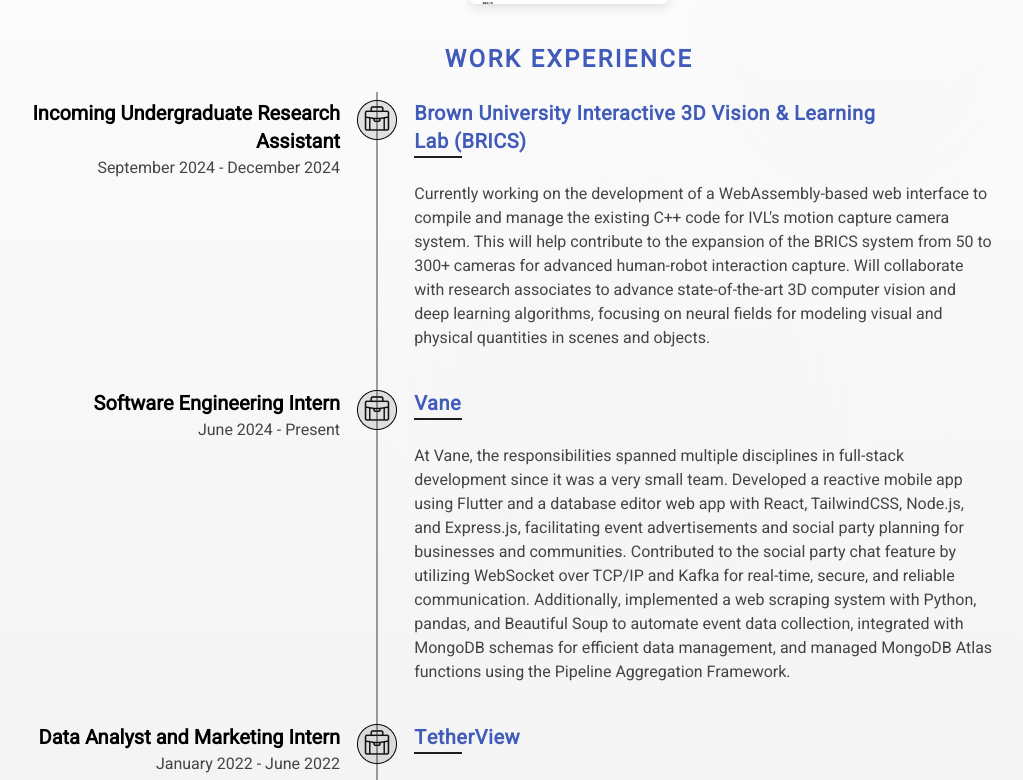
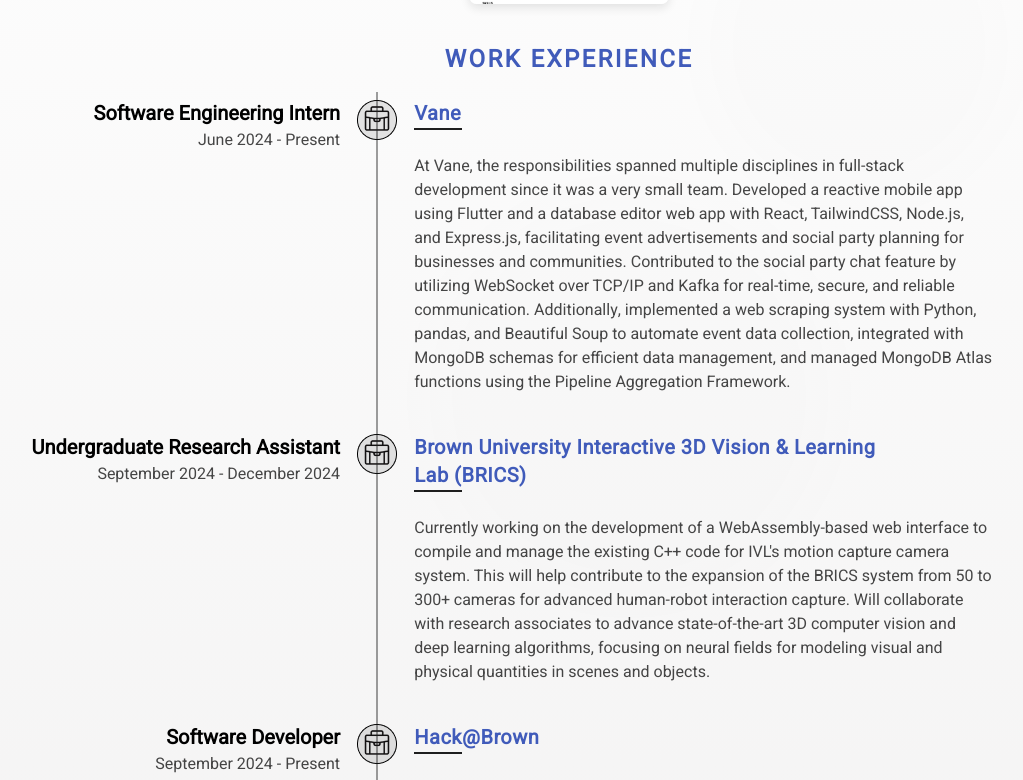
Before and after one commit to chris100904/personalwebsite, a React (Vite) app: page / in a window 1280 px wide. Shown: the part 2140-2920 px from the top of the page, without its empty margins (71-1094 px from the left). Built offline with nearby package versions, Linux system fonts and the light colour scheme; a web font is replaced by a local one.

Commit message:
update resume and add hack@brown

```diff
--- a/src/components/ResumeSection.jsx
+++ b/src/components/ResumeSection.jsx
@@ -9,18 +9,25 @@
 
 const experiences = [
   {
-    title: "Incoming Undergraduate Research Assistant",
+    title: "Software Engineering Intern",
+    company: "Vane",
+    duration: "June 2024 - Present",
+    description:
+      "At Vane, the responsibilities spanned multiple disciplines in full-stack development since it was a very small team. Developed a reactive mobile app using Flutter and a database editor web app with React, TailwindCSS, Node.js, and Express.js, facilitating event advertisements and social party planning for businesses and communities. Contributed to the social party chat feature by utilizing WebSocket over TCP/IP and Kafka for real-time, secure, and reliable communication. Additionally, implemented a web scraping system with Python, pandas, and Beautiful Soup to automate event data collection, integrated with MongoDB schemas for efficient data management, and managed MongoDB Atlas functions using the Pipeline Aggregation Framework.",
+  },
+  {
+    title: "Undergraduate Research Assistant",
     company: "Brown University Interactive 3D Vision & Learning Lab (BRICS)",
     duration: "September 2024 - December 2024",
     description:
       "Currently working on the development of a WebAssembly-based web interface to compile and manage the existing C++ code for IVL's motion capture camera system. This will help contribute to the expansion of the BRICS system from 50 to 300+ cameras for advanced human-robot interaction capture. Will collaborate with research associates to advance state-of-the-art 3D computer vision and deep learning algorithms, focusing on neural fields for modeling visual and physical quantities in scenes and objects.",
   },
   {
-    title: "Software Engineering Intern",
-    company: "Vane",
-    duration: "June 2024 - Present",
+    title: "Software Developer",
+    company: "Hack@Brown",
+    duration: "September 2024 - Present",
     description:
-      "At Vane, the responsibilities spanned multiple disciplines in full-stack development since it was a very small team. Developed a reactive mobile app using Flutter and a database editor web app with React, TailwindCSS, Node.js, and Express.js, facilitating event advertisements and social party planning for businesses and communities. Contributed to the social party chat feature by utilizing WebSocket over TCP/IP and Kafka for real-time, secure, and reliable communication. Additionally, implemented a web scraping system with Python, pandas, and Beautiful Soup to automate event data collection, integrated with MongoDB schemas for efficient data management, and managed MongoDB Atlas functions using the Pipeline Aggregation Framework.",
+      "Working alongside a team of 8 developers to design Hack@Brown's website. This work involves design in HTML/CSS and Javascript/React, and we work closely with the UI/UX team to implement their designs. We also work on creating starter packs for hackathon attendees to help them get started with their projects, which range from topics such as cloud infrastructure, game development with Unity, to basic introductions to web development fremeworks.",
   },
   {
     title: "Data Analyst and Marketing Intern",
```
